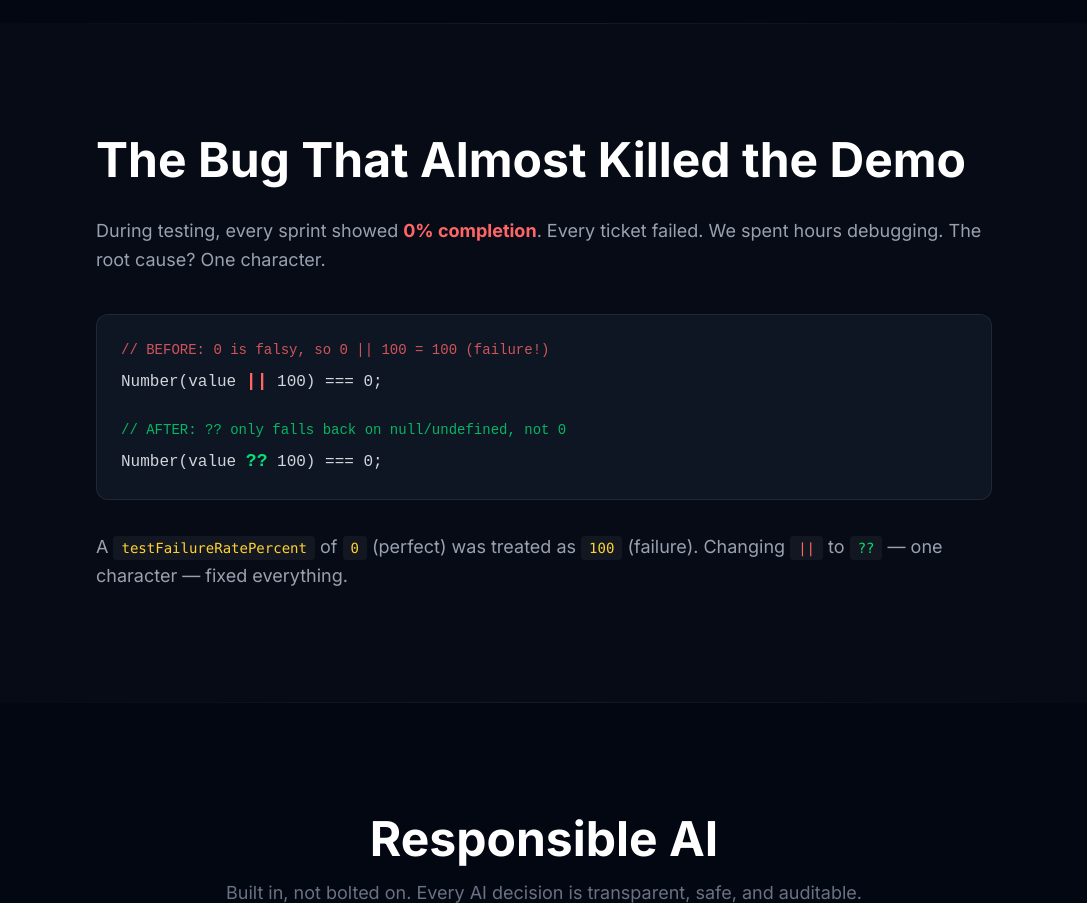
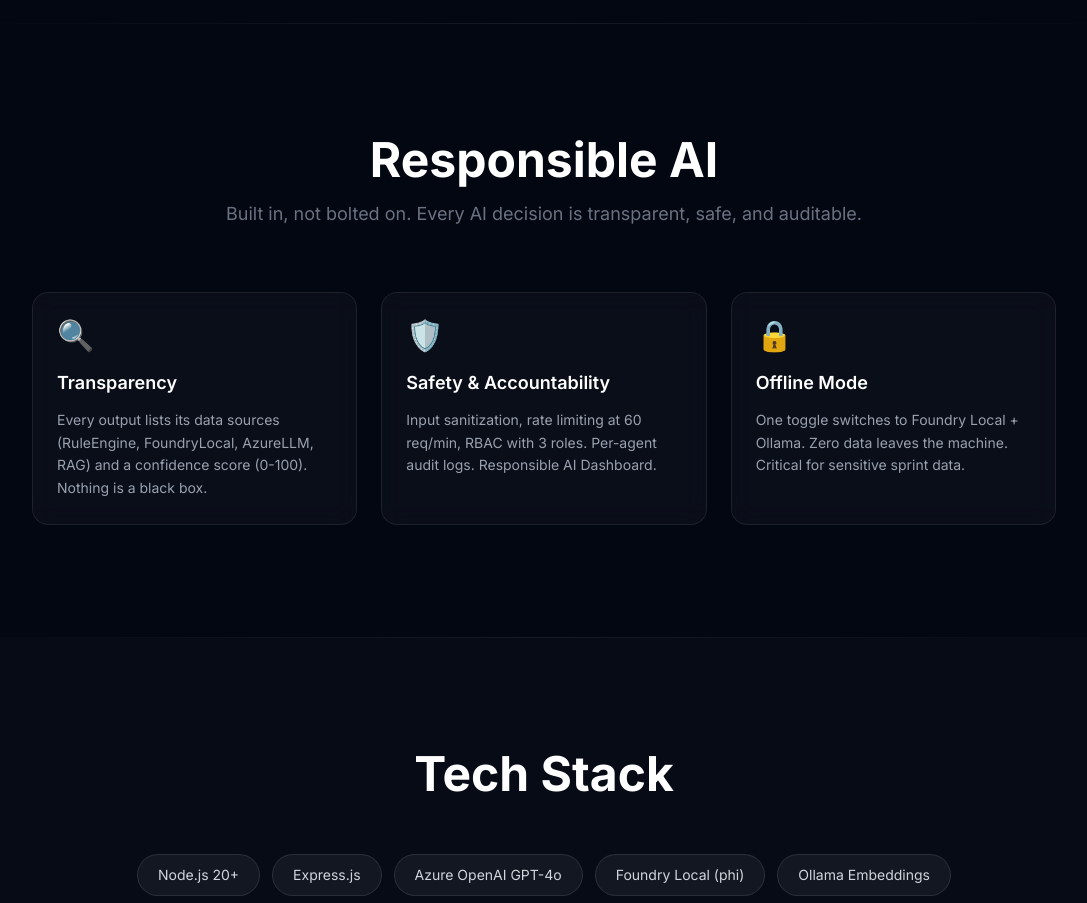
Before and after one commit to snehasankaran/agile-sprint-orchestrator, a Next.js app in the folder landing-page/: page / in a window 1280 px wide. Shown: the part 5980-6883 px from the top of the page, without its empty margins (96-1183 px from the left). Built offline with nearby package versions, Linux system fonts and the light colour scheme.

Commit message:
Remove bug story section from blog and landing page
Made-with: Cursor

```diff
--- a/landing-page/src/app/page.tsx
+++ b/landing-page/src/app/page.tsx
@@ -323,65 +323,6 @@ export default function Home() {
 
       <hr className="section-divider" />
 
-      {/* ── BUG STORY ── */}
-      <section className="py-28 px-6 section-alt">
-        <div className="max-w-4xl mx-auto">
-          <h2 className="text-4xl md:text-5xl font-bold mb-8">
-            The Bug That Almost Killed the Demo
-          </h2>
-          <p className="text-gray-400 leading-relaxed text-lg mb-10">
-            During testing, every sprint showed{" "}
-            <strong className="text-red-400">0% completion</strong>. Every
-            ticket failed. We spent hours debugging. The root cause? One
-            character.
-          </p>
-          <div className="code-block">
-            <p className="text-red-400/80 mb-1">
-              {"// BEFORE: 0 is falsy, so 0 || 100 = 100 (failure!)"}
-            </p>
-            <p className="text-gray-300 text-base">
-              {"Number(value "}
-              <span className="text-red-400 font-bold text-lg">{"||"}</span>
-              {" 100) === 0;"}
-            </p>
-            <br />
-            <p className="text-green-400/80 mb-1">
-              {"// AFTER: ?? only falls back on null/undefined, not 0"}
-            </p>
-            <p className="text-gray-300 text-base">
-              {"Number(value "}
-              <span className="text-green-400 font-bold text-lg">{"??"}</span>
-              {" 100) === 0;"}
-            </p>
-          </div>
-          <p className="text-gray-400 mt-8 leading-relaxed text-lg">
-            A{" "}
-            <code className="text-amber-300 bg-white/5 px-2 py-1 rounded text-sm">
-              testFailureRatePercent
-            </code>{" "}
-            of{" "}
-            <code className="text-amber-300 bg-white/5 px-2 py-1 rounded text-sm">
-              0
-            </code>{" "}
-            (perfect) was treated as{" "}
-            <code className="text-amber-300 bg-white/5 px-2 py-1 rounded text-sm">
-              100
-            </code>{" "}
-            (failure). Changing{" "}
-            <code className="text-red-400 bg-white/5 px-2 py-1 rounded text-sm">
-              ||
-            </code>{" "}
-            to{" "}
-            <code className="text-green-400 bg-white/5 px-2 py-1 rounded text-sm">
-              ??
-            </code>{" "}
-            &mdash; one character &mdash; fixed everything.
-          </p>
-        </div>
-      </section>
-
-      <hr className="section-divider" />
-
       {/* ── RESPONSIBLE AI ── */}
       <section className="py-28 px-6">
         <h2 className="text-4xl md:text-5xl font-bold text-center mb-4">
```
Also changed, not shown: 1 other file (tests, documents, lock files or other folders).
